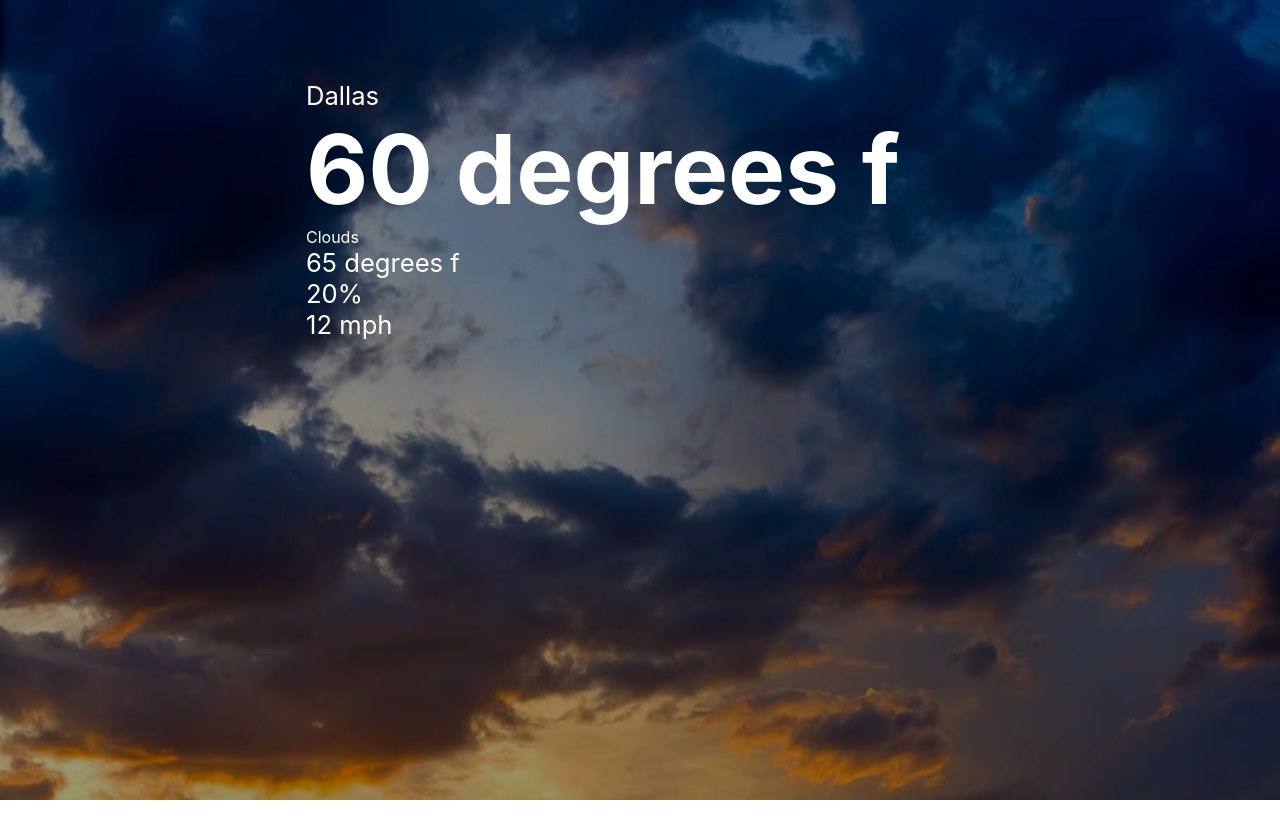
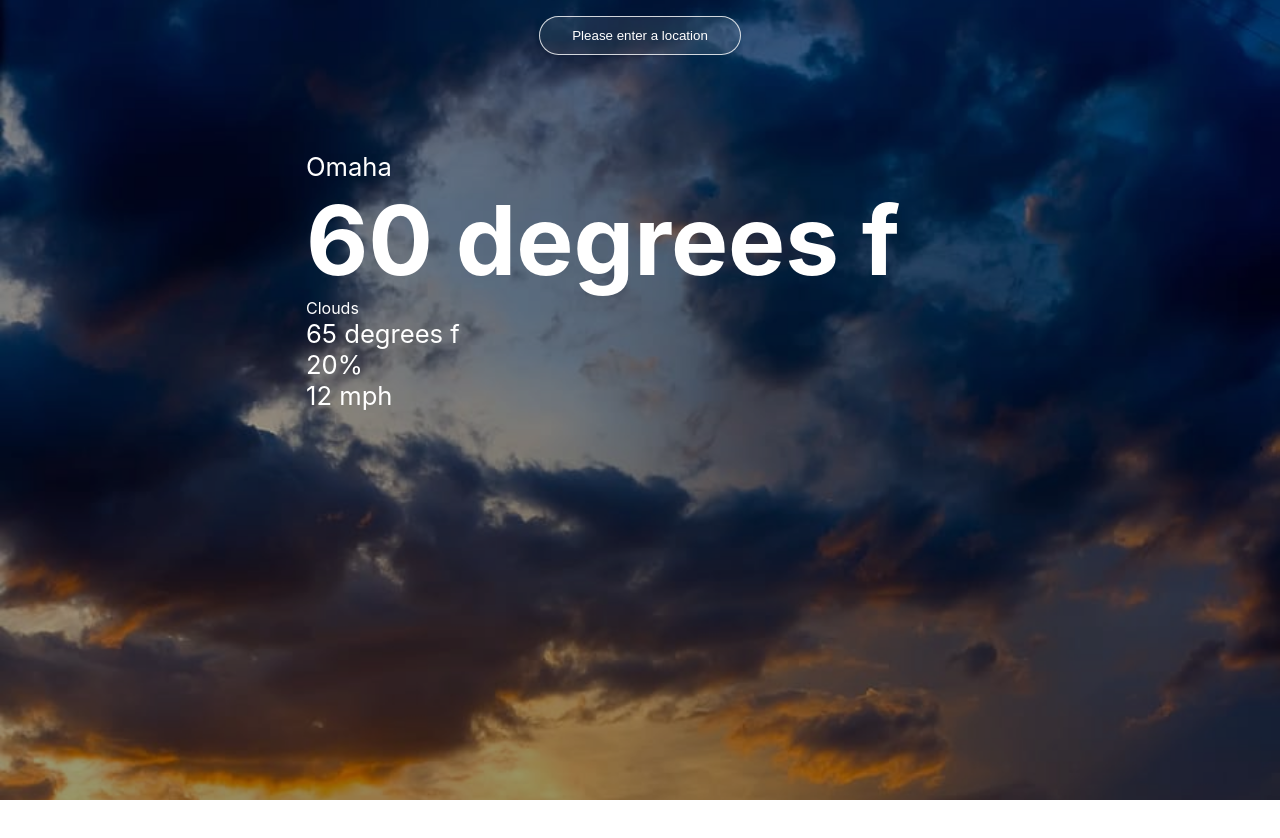
Before and after one commit to ColinSand/react_openweather_api, a React (Create React App) app: page / in a window 1280 px wide. Shown: the top 838 px of the page. Before the commit the page ends 800 px from the top, so only its background shows below. Built offline with nearby package versions, Linux system fonts and the light colour scheme; no server answers.

Commit message:
Adds axios query to API, and search/input bar

```diff
--- a/src/App.js
+++ b/src/App.js
@@ -1,22 +1,39 @@
 import React, { useState } from "react";
 import axios from "axios";
-import ApiKey from "./ApiKey";
 
 function App() {
+  // stores the response data and the location sent to the api in state
   const [data, setData] = useState({});
   const [location, setLocation] = useState("");
 
-  // after looking at stack overflow, looks like api keys will still be shown even with a gitignore file used
-  // adding the key back directly into the App.js component
+  // brings in the API url to be queried
   const url = `https://api.openweathermap.org/data/2.5/weather?q=${location}&appid=b1fe57d7c51185c339fd5482541c08ef
   `;
 
+  const searchLocation = (event) => {
+    if (event.key === `Enter`) {
+      axios.get(url).then((response) => {
+        setData(response.data);
+        console.log(response.data);
+      });
+    }
+  };
+
   return (
     <div className="app">
+      <div className="search">
+        <input
+          value={location}
+          onChange={(event) => setLocation(event.target.value)}
+          onKeyPress={searchLocation}
+          placeholder="Please enter a location"
+          type="text"
+        ></input>
+      </div>
       <div className="container">
         <div className="top">
           <div className="location">
-            <p>Dallas</p>
+            <p>Omaha</p>
           </div>
           <div className="temp">
             <h1>60 degrees f</h1>
--- a/src/index.css
+++ b/src/index.css
@@ -18,6 +18,26 @@
   background-color: rgba(0, 0, 0, 0.4);
   color: white;
 }
+
+.app .search {
+  text-align: center;
+  padding: 1rem;
+}
+
+.app input {
+  text-align: center;
+  padding: 0.7rem;
+  font-size: 1.2 rem;
+  border-radius: 25px;
+  border: 1px solid rgba(255, 255, 255, 0.8);
+  background: rgba(255, 255, 255, 0.1);
+  color: white;
+}
+
+::placeholder {
+  color: white;
+}
+
 .app::before {
   content: "";
   background: url("./pictures/sky-dark-light-clouds.jpeg") no-repeat center
```
